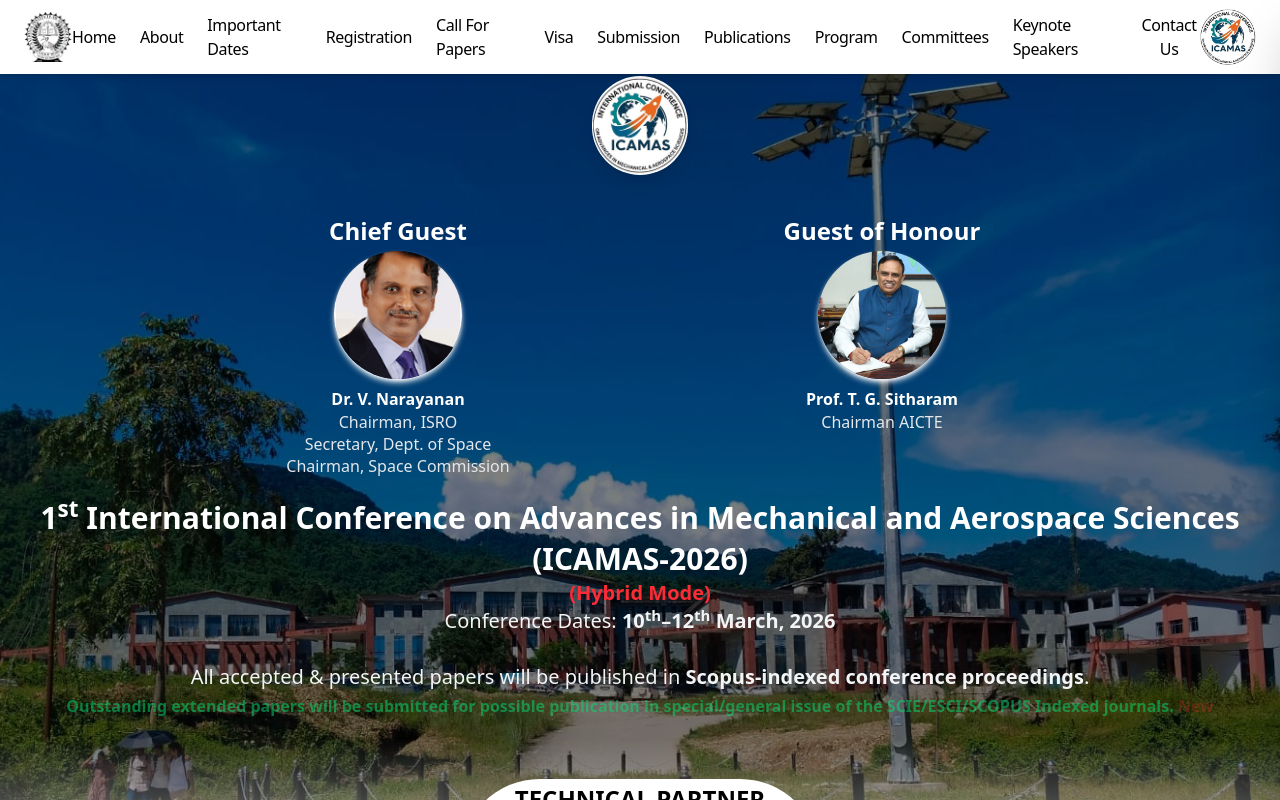
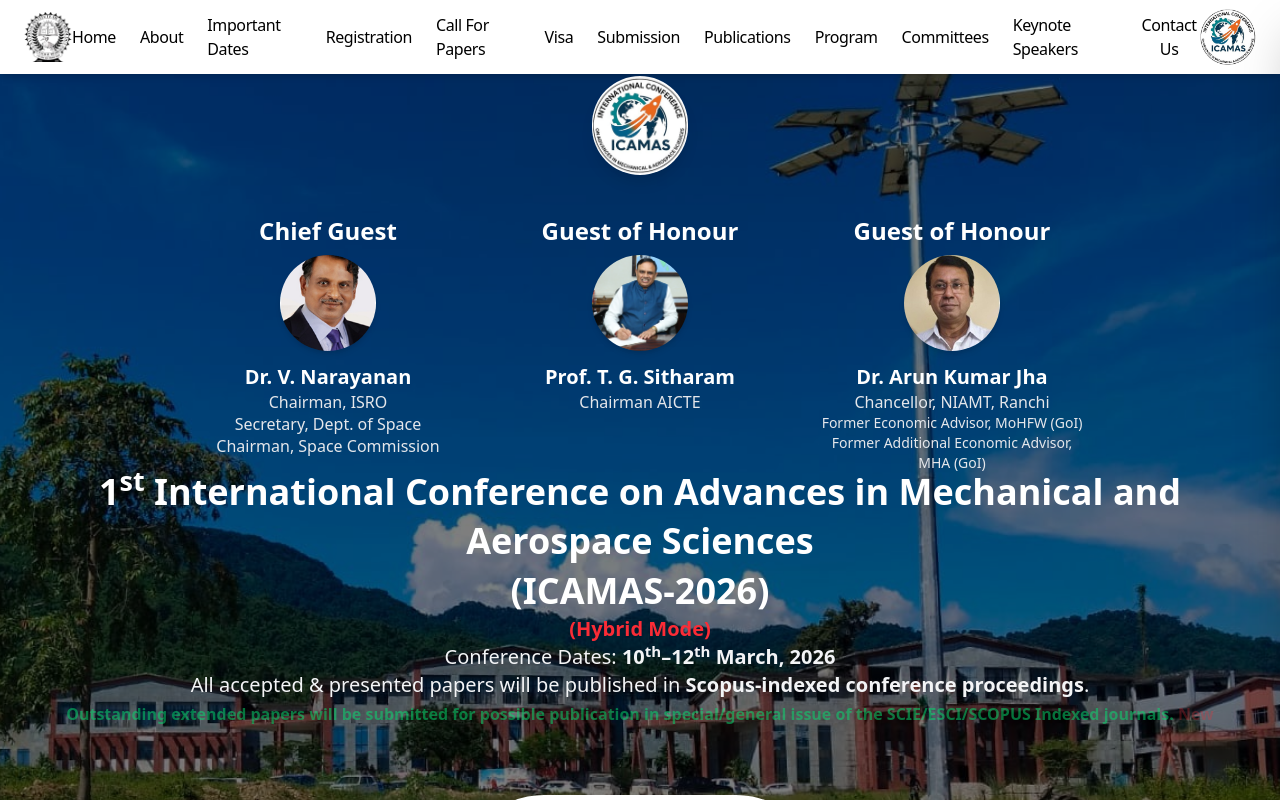
Before and after one commit to icamas2026-cmyk/international-event, a React (Vite) app: page / in a window 1280 px wide. Shown: the top 800 px of the page. Built offline with nearby package versions, Linux system fonts and the light colour scheme.

Commit message:
hero page changed

```diff
--- a/src/components/Hero.jsx
+++ b/src/components/Hero.jsx
@@ -1,3 +1,148 @@
+// import React from "react";
+// import { motion } from "framer-motion";
+
+// export default function Hero() {
+//   return (
+//     <section
+//       id="home"
+//       className="scroll-mt-14 relative top-0 min-h-screen flex flex-col items-center  text-center text-white bg-gray-300 px-3 sm:px-4"
+//       style={{
+//         backgroundImage: "url('./images/campus.jpg')",
+//         backgroundSize: "cover",
+//         backgroundPosition: "bottom",
+//         backgroundRepeat: "no-repeat",
+//       }}
+//     >
+
+//       <div className="absolute inset-0 bg-black/50"></div>
+//       <div className="absolute bottom-0 left-0 w-full h-40 sm:h-60 bg-gradient-to-t from-white to-transparent pointer-events-none"></div>
+
+
+//       <div className="relative z-10 flex flex-col items-center w-full gap-10 sm:gap-30 lg:gap-10">
+
+
+//       <div className="flex items-center justify-between w-full mt-4">
+//         <div className="flex-1 flex justify-center">
+//           <img
+//             src="./images/newlogo.jpeg"
+//             alt="ICAMAS Logo"
+//             className="w-16 sm:w-20 md:w-24 rounded-full shadow-lg"
+//           />
+//         </div>
+//       </div>
+
+
+//         {/* Chief Guest & Guest of Honour */}
+//         <div className="flex flex-row sm:flex-row relative md:top-10 lg:top-0 justify-center items-center gap-6 sm:gap-18 w-full max-w-4xl">
+//           {/* Chief Guest */}
+//           <div className="flex flex-col items-center text-center flex-1">
+//             <h1 className="text-base sm:text-lg md:text-4xl lg:text-2xl font-extrabold mb-1">
+//               Chief Guest
+//             </h1>
+//             <img
+//               src="./images/Narayanan_Chairman.png"
+//               alt="isrochairman"
+//               className="w-16 h-16 sm:w-28 sm:h-28 md:w-32 md:h-32 rounded-full shadow-md shadow-white object-cover"
+//             />
+//             <p className="mt-2 text-xs sm:text-sm md:text-base leading-snug">
+//               <span className="block font-bold text-white text-sm sm:text-base  md:text-2xl lg:text-base">
+//                 Dr. V. Narayanan
+//               </span>
+//               <span className="block text-gray-200">Chairman, ISRO</span>
+//               <span className="block text-gray-200">
+//                 Secretary, Dept. of Space
+//               </span>
+//               <span className="block text-gray-200">
+//                 Chairman, Space Commission
+//               </span>
+//             </p>
+//           </div>
+
+//           {/* Guest of Honour */}
+//           <div className="flex flex-col items-center text-center flex-1 mb-11">
+//             <h1 className="text-base sm:text-lg md:text-4xl lg:text-2xl font-extrabold mb-1">
+//               Guest of Honour
+//             </h1>
+//             <img
+//               src="./images/sitharam.jpg"
+//               alt="arun"
+//               className="w-16 h-16 sm:w-28 sm:h-28 md:w-32 md:h-32 rounded-full shadow-md shadow-white object-cover"
+//             />
+//             <p className="mt-2 text-xs sm:text-sm md:text-base leading-snug">
+//               <span className="block font-bold text-white text-sm sm:text-base  md:text-2xl lg:text-base">
+//                 Prof. T. G. Sitharam
+//               </span>
+//               <span className="block text-gray-200">
+//                 Chairman AICTE
+//               </span>
+
+//             </p>
+//           </div>
+//            <div className="flex flex-col items-center text-center flex-1 mb-1">
+//             <h1 className="text-base sm:text-lg md:text-4xl lg:text-2xl font-extrabold mb-1">
+//               Guest of Honour
+//             </h1>
+//             <img
+//               src="./images/Arun.jpg"
+//               alt="arun"
+//               className="w-14 h-14 sm:w-28 sm:h-28 md:w-32 md:h-32 rounded-full shadow-md shadow-white object-cover"
+//             />
+//             <p className="mt-2 text-xs sm:text-sm md:text-base leading-snug">
+//               <span className="block font-bold text-white text-sm sm:text-base  md:text-2xl lg:text-base">
+//                 Dr. Arun Kumar Jha
+//               </span>
+//               <span className="block text-gray-200">
+//                 Chancellor, NIAMT, Ranchi
+//               </span>
+//               <span className="block text-gray-200 text-xs sm:text-sm">
+//                 Former Economic Advisor, MoHFW (GoI)
+//               </span>
+//               <span className="hidden sm:block text-gray-200 text-xs sm:text-sm">
+//                 Former Additional Economic Advisor, MHA (GoI)
+//               </span>
+
+//             </p>
+//           </div>
+//         </div>
+
+//         {/* Title */}
+//         <motion.h1
+//           initial={{ opacity: 0, y: -30 }}
+//           animate={{ opacity: 1, y: 0 }}
+//           transition={{ duration: 1 }}
+//           className="relative md:top-10 lg:-top-5 text-3xl sm:text-5xl md:text-6xl lg:text-3xl font-bold max-w-xl md:max-w-7xl leading-snug px-2"
+//         >
+//           1<sup>st</sup> International Conference on Advances in Mechanical and Aerospace
+//           Sciences <br className="hidden sm:block" />
+//           (ICAMAS-2026)
+//           <br />
+//           <p className="text-xl font-semibold text-red-500">(Hybrid Mode)</p>
+//         </motion.h1>
+
+//         {/* Subtitle */}
+//         <motion.p
+//           initial={{ opacity: 0 }}
+//           animate={{ opacity: 1 }}
+//           transition={{ duration: 1, delay: 0.4 }}
+//           className="relative -top-10 md:top-20 lg:-top-15 lg:bottom-10 text-xs sm:text-xl md:text-xl max-w-6xl text-center text-gray-100"
+//         >
+//           Conference Dates: <strong>10<sup>th</sup>–12<sup>th</sup> March, 2026</strong>
+//           <br />
+//           <br />
+//           All accepted & presented papers will be published in{" "}
+//           <strong>Scopus-indexed conference proceedings</strong>.
+//           <br />
+//           <span className="text-xs sm:text-base text-green-400 font-semibold animate-pulse">Outstanding extended papers will be submitted for possible publication in special/general issue of the SCIE/ESCI/SCOPUS Indexed journals.<span className="text-red-500 animate-pulse"> New</span></span>
+//         </motion.p>
+//         <div className="flex bg-white w-90 rounded-full shadow-lg flex-col justify-center items-center relative md:top-20 lg:-top-10 lg:bottom-10">
+//           <h1 className="text-center text-black text-xl md:text-3xl lg:text-2xl font-extrabold p-1">TECHNICAL PARTNER</h1>
+//           <img src="./images/Nesac.png" alt="nesac" className="w-30 sm:w-65 md:w-55 lg:w-45" />
+//         </div>
+//       </div>
+//     </section>
+//   );
+// }
+
 import React from "react";
 import { motion } from "framer-motion";
 
@@ -5,7 +150,7 @@
   return (
     <section
       id="home"
-      className="scroll-mt-14 relative top-0 min-h-screen flex flex-col items-center  text-center text-white bg-gray-300 px-3 sm:px-4"
+      className="scroll-mt-14 relative top-0 min-h-screen flex flex-col items-center text-center text-white bg-gray-300 px-3 sm:px-4"
       style={{
         backgroundImage: "url('./images/campus.jpg')",
         backgroundSize: "cover",
@@ -13,70 +158,88 @@
         backgroundRepeat: "no-repeat",
       }}
     >
-
       <div className="absolute inset-0 bg-black/50"></div>
       <div className="absolute bottom-0 left-0 w-full h-40 sm:h-60 bg-gradient-to-t from-white to-transparent pointer-events-none"></div>
 
-
       <div className="relative z-10 flex flex-col items-center w-full gap-10 sm:gap-30 lg:gap-10">
-
-
-      <div className="flex items-center justify-between w-full mt-4">
-        <div className="flex-1 flex justify-center">
+        <div className="flex items-center justify-center w-full mt-4">
           <img
             src="./images/newlogo.jpeg"
             alt="ICAMAS Logo"
             className="w-16 sm:w-20 md:w-24 rounded-full shadow-lg"
           />
         </div>
-      </div>
-
 
         {/* Chief Guest & Guest of Honour */}
-        <div className="flex flex-row sm:flex-row relative md:top-10 lg:top-0 justify-center items-center gap-6 sm:gap-18 w-full max-w-4xl">
+        <div className="w-full max-w-4xl">
+          <div className="flex flex-col sm:flex-row justify-center items-start gap-6 sm:gap-10">
             {/* Chief Guest */}
-          <div className="flex flex-col items-center text-center flex-1">
-            <h1 className="text-base sm:text-lg md:text-4xl lg:text-2xl font-extrabold mb-1">
+            <div className="flex flex-col items-center text-center flex-1 min-h-[360px]">
+              <h1 className="text-base sm:text-lg md:text-2xl font-extrabold mb-2">
                 Chief Guest
               </h1>
+
               <img
                 src="./images/Narayanan_Chairman.png"
                 alt="isrochairman"
-              className="w-16 h-16 sm:w-28 sm:h-28 md:w-32 md:h-32 rounded-full shadow-md shadow-white object-cover"
+                className="w-24 h-24 sm:w-28 sm:h-28 md:w-24 md:h-24 rounded-full shadow-md object-cover"
               />
-            <p className="mt-2 text-xs sm:text-sm md:text-base leading-snug">
-              <span className="block font-bold text-white text-sm sm:text-base  md:text-2xl lg:text-base">
+
+              <p className="mt-3 text-xs sm:text-sm md:text-base leading-snug">
+                <span className="block font-bold text-white md:text-xl">
                   Dr. V. Narayanan
                 </span>
                 <span className="block text-gray-200">Chairman, ISRO</span>
-              <span className="block text-gray-200">
-                Secretary, Dept. of Space
+                <span className="block text-gray-200">Secretary, Dept. of Space</span>
+                <span className="block text-gray-200">Chairman, Space Commission</span>
+              </p>
+            </div>
+
+            {/* Guest of Honour 1 */}
+            <div className="flex flex-col items-center text-center flex-1 min-h-[360px]">
+              <h1 className="text-base sm:text-lg md:text-2xl font-extrabold mb-2">
+                Guest of Honour
+              </h1>
+
+              <img
+                src="./images/sitharam.jpg"
+                alt="sitharam"
+                className="w-24 h-24 sm:w-28 sm:h-28 md:w-24 md:h-24 rounded-full shadow-md object-cover"
+              />
+
+              <p className="mt-3 text-xs sm:text-sm md:text-base leading-snug">
+                <span className="block font-bold text-white md:text-xl">
+                  Prof. T. G. Sitharam
                 </span>
-              <span className="block text-gray-200">
-                Chairman, Space Commission
+                <span className="block text-gray-200">Chairman AICTE</span>
+              </p>
+            </div>
+
+            {/* Guest of Honour 2 */}
+            <div className="flex flex-col items-center text-center flex-1 min-h-[360px]">
+              <h1 className="text-base sm:text-lg md:text-2xl font-extrabold mb-2">
+                Guest of Honour
+              </h1>
+
+              <img
+                src="./images/Arun.jpg"
+                alt="arun"
+                className="w-24 h-24 sm:w-28 sm:h-28 md:w-24 md:h-24 rounded-full shadow-md object-cover"
+              />
+
+              <p className="mt-3 text-xs sm:text-sm md:text-base leading-snug">
+                <span className="block font-bold text-white md:text-xl">
+                  Dr. Arun Kumar Jha
+                </span>
+                <span className="block text-gray-200">Chancellor, NIAMT, Ranchi</span>
+                <span className="block text-gray-200 text-xs sm:text-sm">
+                  Former Economic Advisor, MoHFW (GoI)
+                </span>
+                <span className="hidden sm:block text-gray-200 text-xs sm:text-sm">
+                  Former Additional Economic Advisor, MHA (GoI)
                 </span>
               </p>
             </div>
-
-          {/* Guest of Honour */}
-          <div className="flex flex-col items-center text-center flex-1 mb-11">
-            <h1 className="text-base sm:text-lg md:text-4xl lg:text-2xl font-extrabold mb-1">
-              Guest of Honour
-            </h1>
-            <img
-              src="./images/sitharam.jpg"
-              alt="arun"
-              className="w-16 h-16 sm:w-28 sm:h-28 md:w-32 md:h-32 rounded-full shadow-md shadow-white object-cover"
-            />
-            <p className="mt-2 text-xs sm:text-sm md:text-base leading-snug">
-              <span className="block font-bold text-white text-sm sm:text-base  md:text-2xl lg:text-base">
-                Prof. T. G. Sitharam
-              </span>
-              <span className="block text-gray-200">
-                Chairman AICTE
-              </span>
-
-            </p>
           </div>
         </div>
 
@@ -85,7 +248,7 @@
           initial={{ opacity: 0, y: -30 }}
           animate={{ opacity: 1, y: 0 }}
           transition={{ duration: 1 }}
-          className="relative md:top-10 lg:-top-5 text-3xl sm:text-5xl md:text-6xl lg:text-3xl font-bold max-w-xl md:max-w-7xl leading-snug px-2"
+          className="relative md:top-0 lg:-top-37 text-3xl sm:text-5xl md:text-6xl lg:text-4xl font-bold max-w-xl md:max-w-7xl leading-snug px-2"
         >
           1<sup>st</sup> International Conference on Advances in Mechanical and Aerospace
           Sciences <br className="hidden sm:block" />
@@ -99,18 +262,21 @@
           initial={{ opacity: 0 }}
           animate={{ opacity: 1 }}
           transition={{ duration: 1, delay: 0.4 }}
-          className="relative -top-10 md:top-20 lg:-top-15 lg:bottom-10 text-xs sm:text-xl md:text-xl max-w-6xl text-center text-gray-100"
+          className="relative -top-10 md:top-0 lg:-top-47 lg:bottom-10 text-xs sm:text-xl md:text-xl max-w-6xl text-center text-gray-100"
         >
           Conference Dates: <strong>10<sup>th</sup>–12<sup>th</sup> March, 2026</strong>
           <br />
-          <br />
           All accepted & presented papers will be published in{" "}
           <strong>Scopus-indexed conference proceedings</strong>.
-          <br />
-          <span className="text-xs sm:text-base text-green-400 font-semibold animate-pulse">Outstanding extended papers will be submitted for possible publication in special/general issue of the SCIE/ESCI/SCOPUS Indexed journals.<span className="text-red-500 animate-pulse"> New</span></span>
+          <br/>
+          <span className="text-xs sm:text-base text-green-400 font-semibold animate-pulse">
+            Outstanding extended papers will be submitted for possible publication in special/general issue of the SCIE/ESCI/SCOPUS Indexed journals.
+            <span className="text-red-500 animate-pulse"> New</span>
+          </span>
         </motion.p>
-        <div className="flex bg-white w-90 rounded-full shadow-lg flex-col justify-center items-center relative md:top-20 lg:-top-10 lg:bottom-10">
-          <h1 className="text-center text-black text-xl md:text-3xl lg:text-2xl font-extrabold p-1">TECHNICAL PARTNER</h1>
+
+        <div className="flex bg-white w-90 rounded-full shadow-lg flex-col justify-center items-center relative lg:-top-40 p-1">
+          <h1 className="text-center text-black text-xl md:text-2xl lg:text-2xl font-extrabold p-1">TECHNICAL PARTNER</h1>
           <img src="./images/Nesac.png" alt="nesac" className="w-30 sm:w-65 md:w-55 lg:w-45" />
         </div>
       </div>
```
Lines whose indentation alone changed are shown as unchanged.
